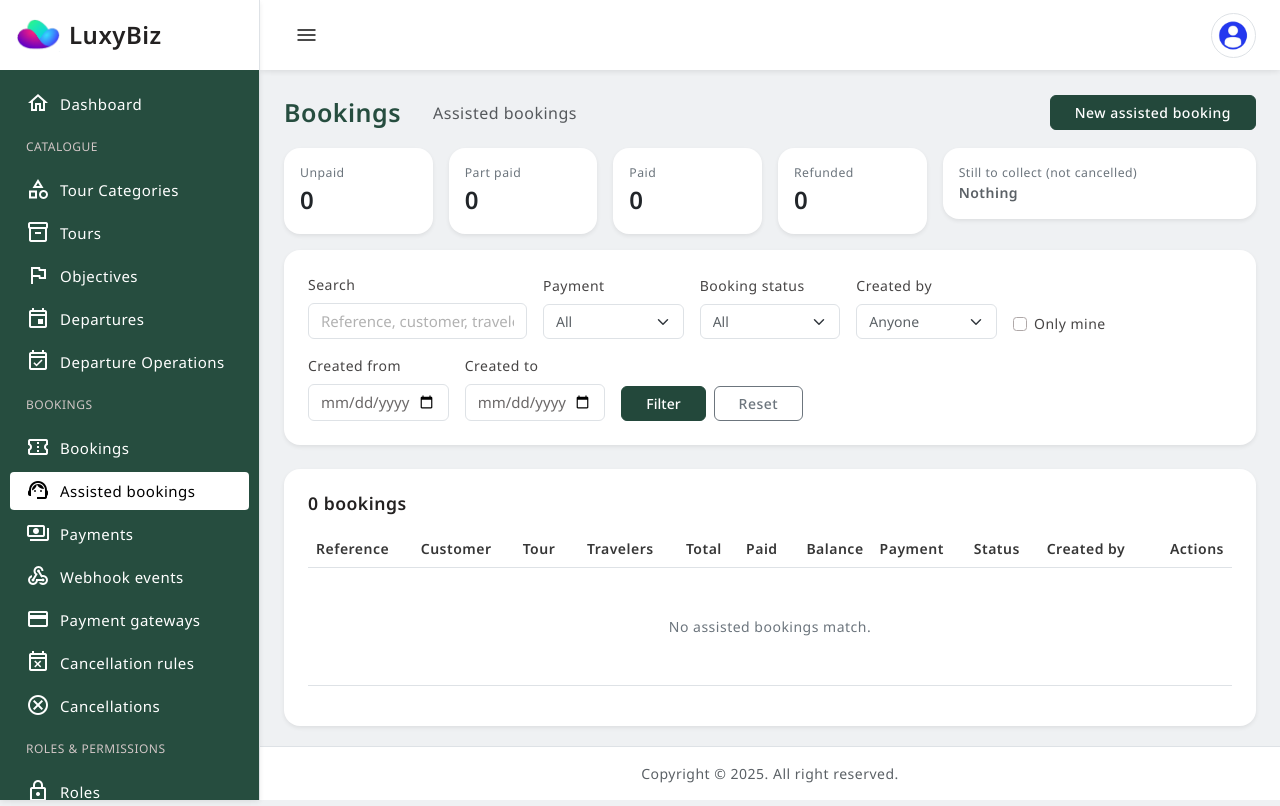
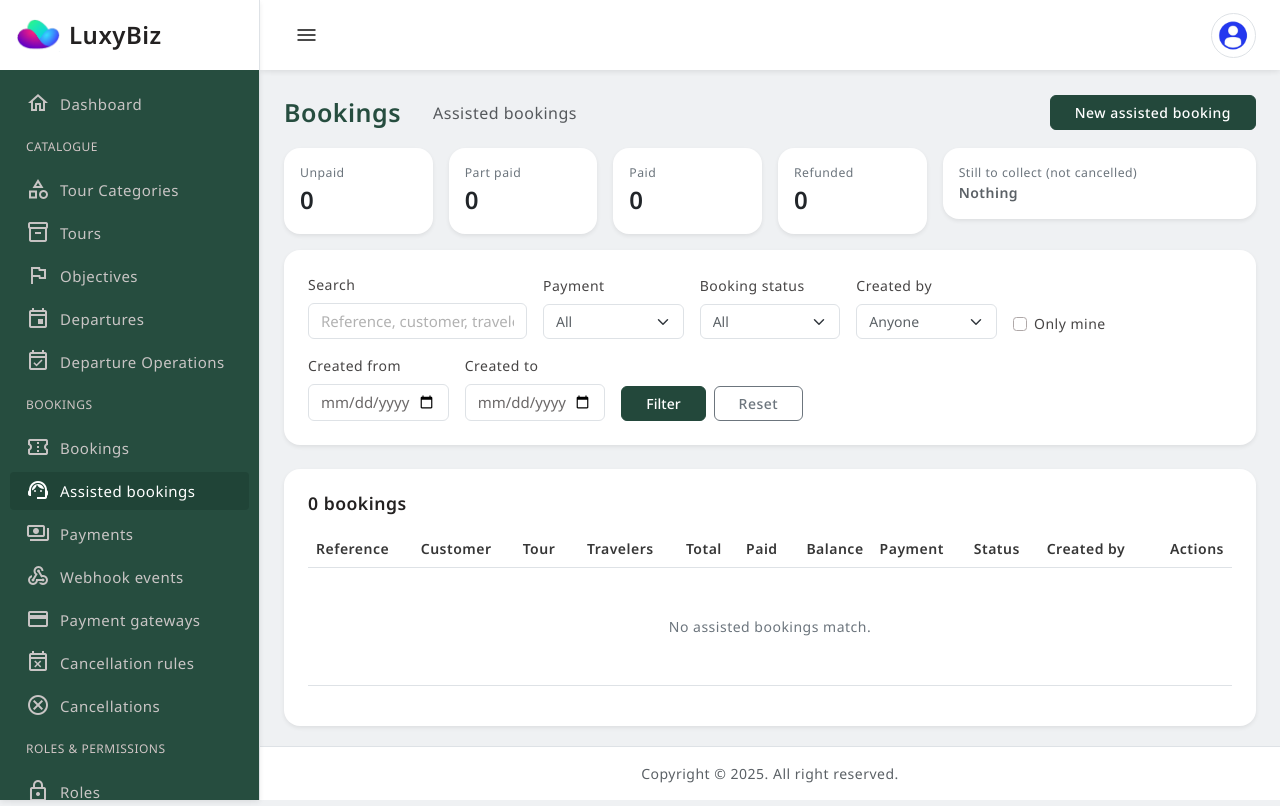
Before and after one commit to extremegitadmin/LuxyBiz, a Laravel app: page /admin/assisted in a window 1280 px wide. Run offline with Laravel 12, Linux system fonts and the light colour scheme; a user stored in the database is signed in; data comes from the database, SQL or seed files in the repository; data that the repository does not hold is empty; some libraries are stand-ins or nearby versions.

Commit message:
css change

```diff
--- a/public/sass/main.css
+++ b/public/sass/main.css
@@ -424,7 +424,7 @@ input::placeholder {
   justify-content: left;
   padding: 6px 16px;
   font-size: 15px;
-  color: #fff;
+  color: #c9c5c5;
   outline-width: 0;
   text-overflow: ellipsis;
   overflow: hidden;
@@ -449,9 +449,9 @@ input::placeholder {
   background-color: #fff;
 }
 .sidebar-wrapper .sidebar-nav .metismenu a:hover {
-  color: #000;
+  color: #fff;
   text-decoration: none;
-  background-color: #fff;
+  /* background-color: #fff; */
 }
 .sidebar-wrapper .sidebar-nav .metismenu ul {
   /* background-color: #fff; */
@@ -472,9 +472,9 @@ input::placeholder {
   padding: 8px 15px 8px 45px;
 }
 .sidebar-wrapper .sidebar-nav .metismenu .mm-active > a {
-  color: #000;
+  color: #fff;
   text-decoration: none;
-  background-color: #fff;
+  background-color: #204437;
 }
 .sidebar-wrapper .menu-label {
   padding: 10px 16px 10px 16px;
```
